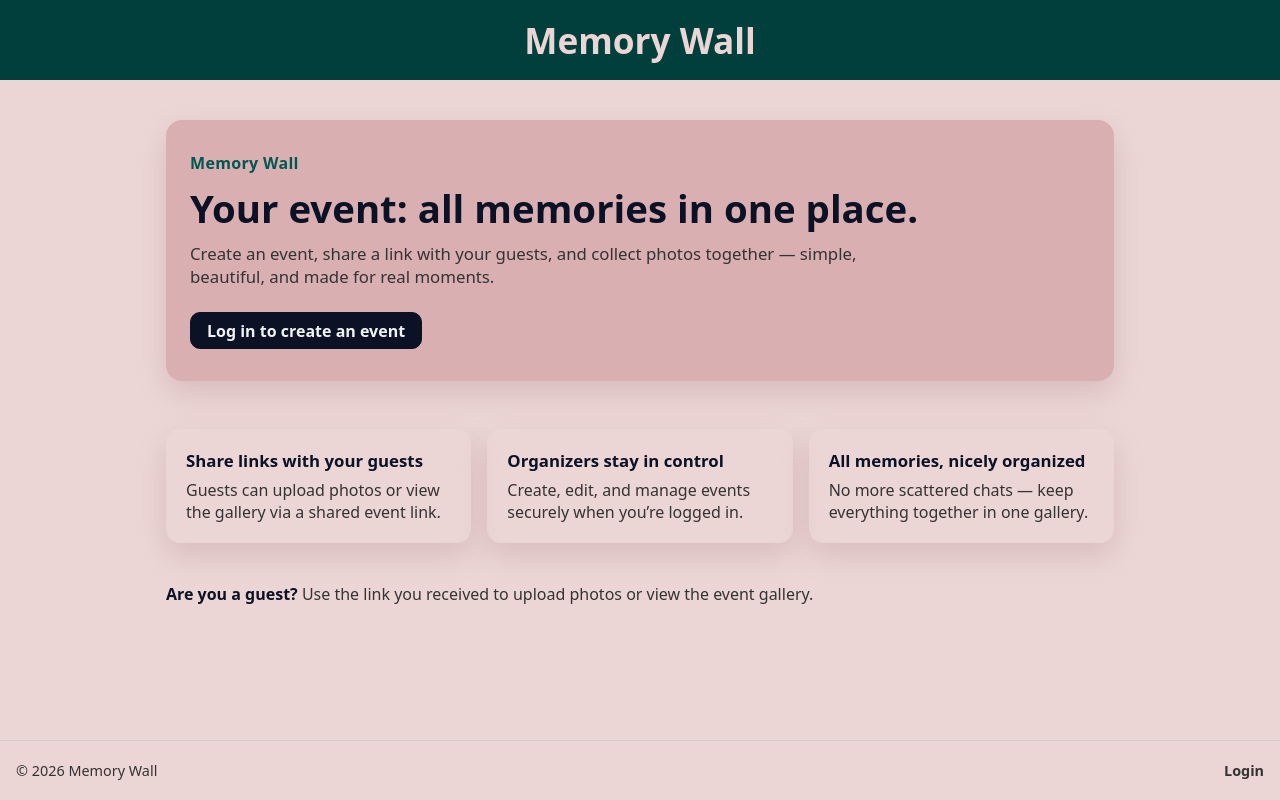
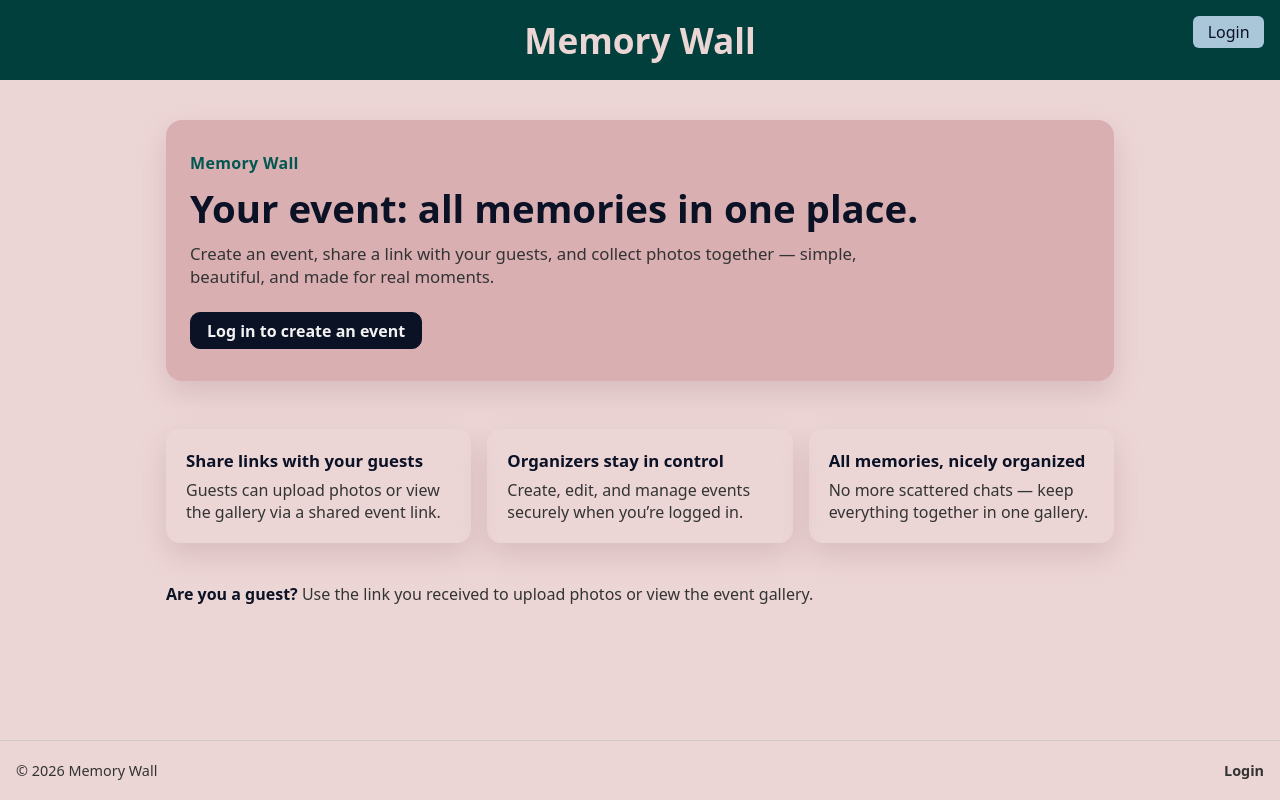
Before and after one commit to johanna-winter/capstone-project, a Next.js app: page / in a window 1280 px wide. Built offline with nearby package versions, Linux system fonts and the light colour scheme; no server answers.

Commit message:
update auth button rendering

```diff
--- a/src/components/Layout.js
+++ b/src/components/Layout.js
@@ -3,9 +3,16 @@ import LoginAuthButton from "./Login/LoginAuthButton";
 import { useSession } from "next-auth/react";
 import LoggedOutFooter from "./FooterLoggedOut/FooterLoggedOut";
 import Link from "next/link";
+import { useRouter } from "next/router";
 
 export default function Layout({ children }) {
   const { status } = useSession();
+  const router = useRouter();
+
+  const hideLoginAuthButton =
+    status !== "authenticated" &&
+    (router.pathname === "/events/[eventId]/upload" ||
+      router.pathname === "/events/[eventId]/gallery");
 
   return (
     <PageWrapper>
@@ -15,9 +22,7 @@ export default function Layout({ children }) {
             <TitleLink href="/">
               <Title>Memory Wall</Title>
             </TitleLink>
-            <AuthArea>
-              {status === "authenticated" && <LoginAuthButton />}
-            </AuthArea>
+            <AuthArea>{!hideLoginAuthButton && <LoginAuthButton />}</AuthArea>
           </HeaderNav>
         </Header>
         {children}
```
